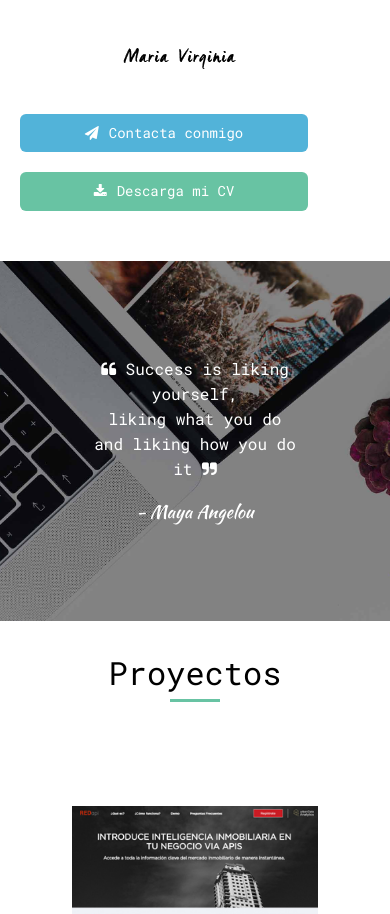
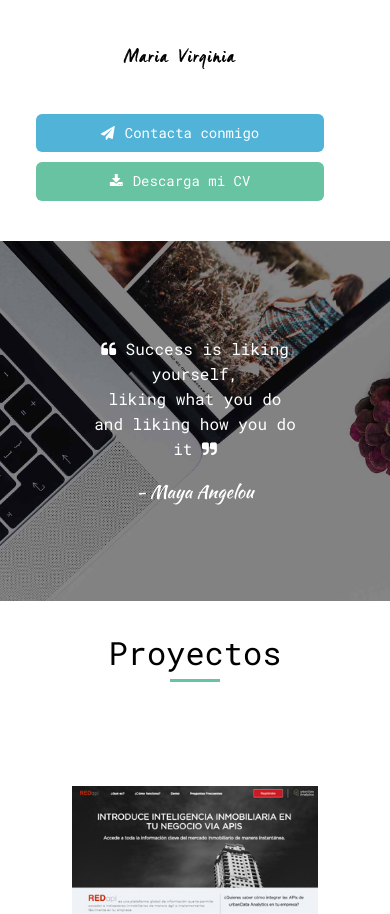
Before and after one commit to mariav53/mariav53.github.io, a website: page index.html in a window 390 px wide. Shown: the part 1746-2660 px from the top of the page. Drawn offline with nearby package versions, Linux system fonts and the light colour scheme; files whose address does not match are found by name; a web font is replaced by a local one.

Commit message:
other styles

```diff
--- a/scss/styles.scss
+++ b/scss/styles.scss
@@ -1120,12 +1120,15 @@ font-family: 'Roboto Mono', monospace;
 @media(max-width:559px){
   .download-button{
   flex-direction: column;
+  align-items: center;
   }
   .download-button a {
   margin-bottom: 20px;
   width: 90%;
   font-size: 14px;
   text-align: center;
+  margin: 0 auto!important;
+  margin-bottom: 10px!important;
   }
 }
 @media (max-width:766px){.intro h1{font-size:40px;line-height:40px;}
```
Also changed, not shown: css/styles.css.
